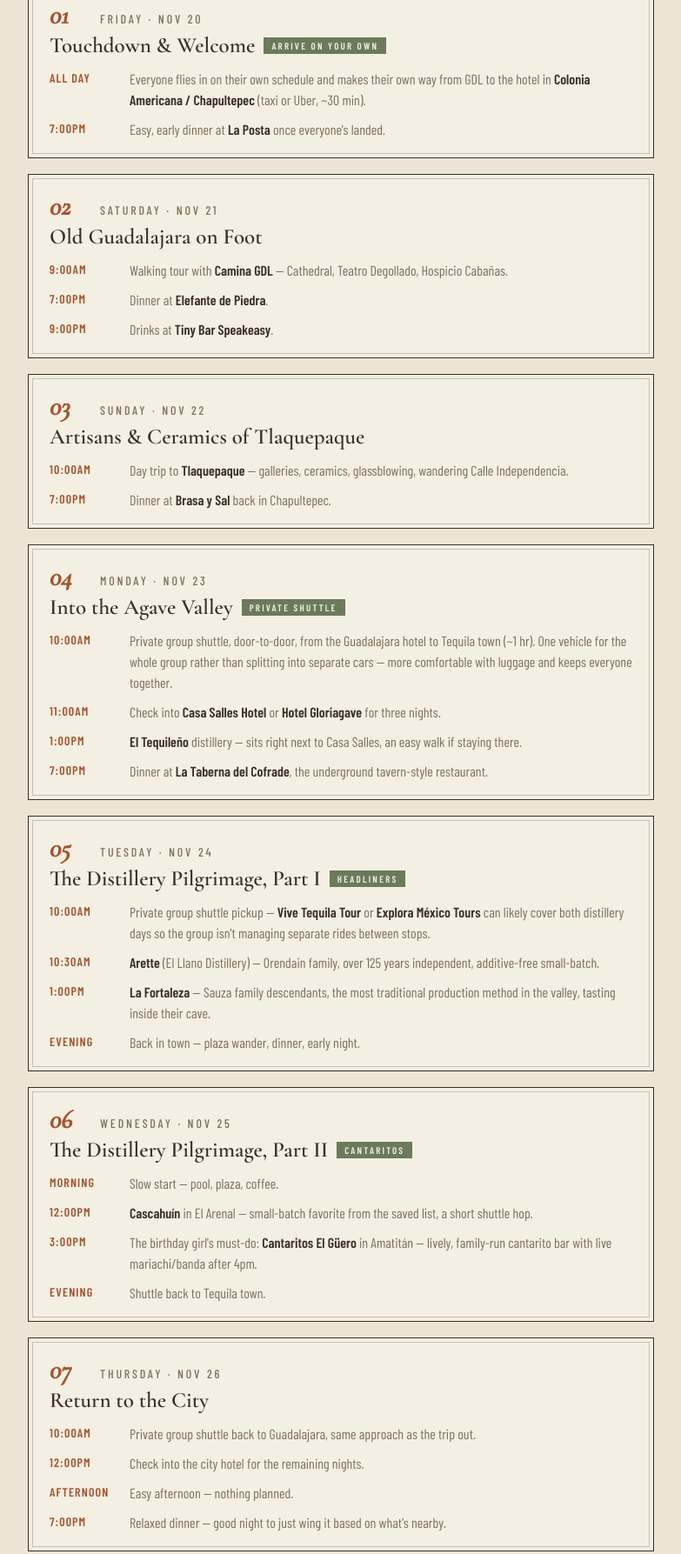
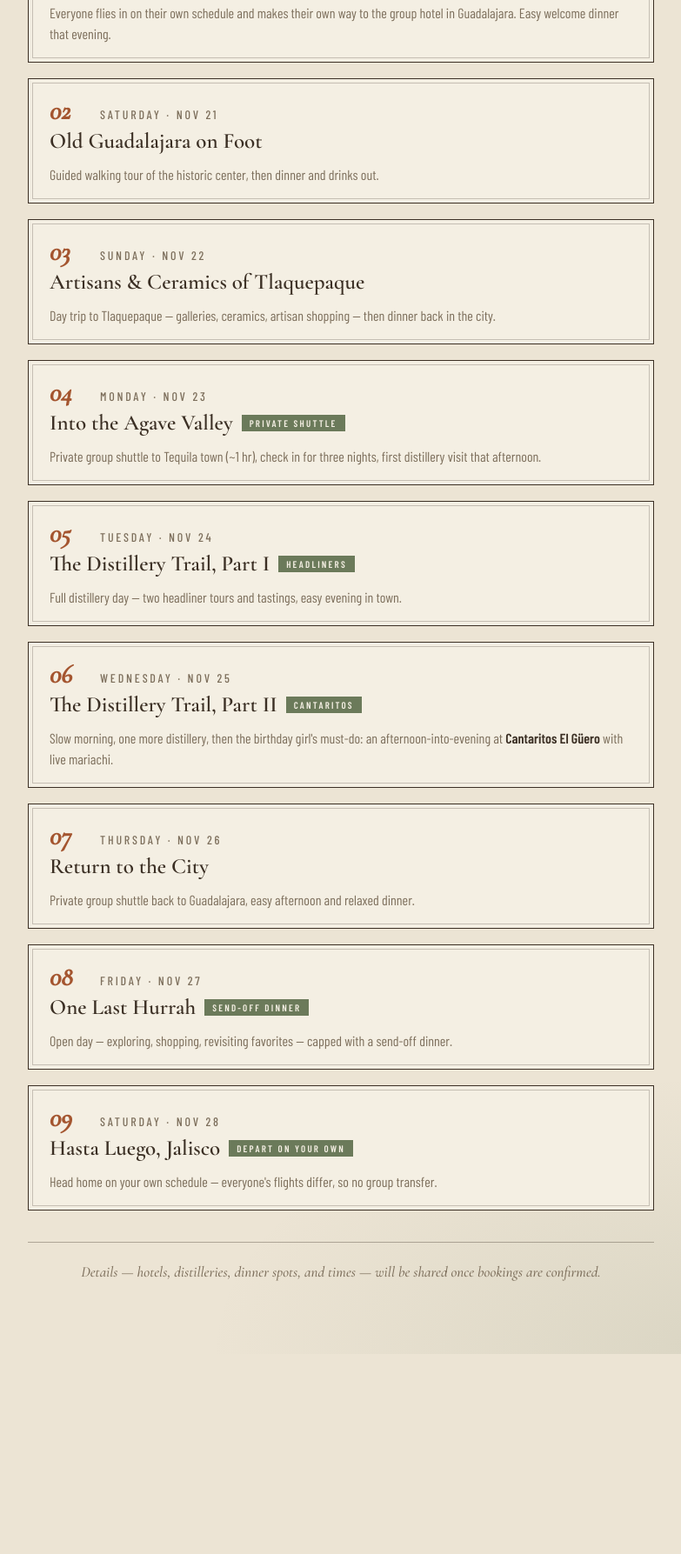
Before and after one commit to restine-photo/2026-gdl-itinerary, a plain HTML site: page itinerary.html in a window 1280 px wide. Shown: the part 500-2287 px from the top of the page at 87% size, without its empty margins (248-1031 px from the left). After the commit the page ends 2057 px from the top, so only its background shows below. Drawn offline with nearby package versions, Linux system fonts and the light colour scheme.

Commit message:
Update itinerary.html

```diff
--- a/itinerary.html
+++ b/itinerary.html
@@ -100,93 +100,74 @@
   <a class="back-link" href="index.html">← Back to the Invitation</a>
 
   <header>
-    <div class="eyebrow">Erika · Cuarenta Años</div>
+    <div class="eyebrow">¡Viva Erika!</div>
     <h1>Proposed <em>Itinerary</em></h1>
-    <p class="sub">A rough draft built from the saved places list and distillery research — nothing booked yet. Meant as a starting point to react to and adjust.</p>
+    <p class="sub">The high-level shape of the week — exact spots, times, and reservations come later.</p>
     <div class="trip-meta">
       <div>Dates<strong>Nov 20 – 28, 2026</strong></div>
-      <div>From<strong>Chicago</strong></div>
       <div>Nights<strong>8</strong></div>
       <div>Base<strong>Guadalajara + Tequila</strong></div>
     </div>
   </header>
 
-  <p class="note-banner">Draft status: hotel, tours, and restaurant reservations are all placeholders — nothing is confirmed. Treat this as a shape for the week, not a locked schedule.<br>Have a spot to suggest? Add it to the <a href="gdl_places_tracker.html">Saved Places list</a>.</p>
+  <p class="note-banner">Nothing is booked yet — this is the plan at a glance, not a locked schedule.</p>
 
   <div class="day">
     <div class="day-head"><div class="day-num">01</div><div class="day-date">Friday · Nov 20</div></div>
     <div class="day-title">Touchdown &amp; Welcome<span class="tag">Arrive on your own</span></div>
-    <div class="time-row"><div class="time-label">All day</div><div class="time-text">Everyone flies in on their own schedule and makes their own way from GDL to the hotel in <strong>Colonia Americana / Chapultepec</strong> (taxi or Uber, ~30 min).</div></div>
-    <div class="time-row"><div class="time-label">7:00pm</div><div class="time-text">Easy, early dinner at <strong>La Posta</strong> once everyone's landed.</div></div>
+    <div class="time-row"><div class="time-text">Everyone flies in on their own schedule and makes their own way to the group hotel in Guadalajara. Easy welcome dinner that evening.</div></div>
   </div>
 
   <div class="day">
     <div class="day-head"><div class="day-num">02</div><div class="day-date">Saturday · Nov 21</div></div>
     <div class="day-title">Old Guadalajara on Foot</div>
-    <div class="time-row"><div class="time-label">9:00am</div><div class="time-text">Walking tour with <strong>Camina GDL</strong> — Cathedral, Teatro Degollado, Hospicio Cabañas.</div></div>
-    <div class="time-row"><div class="time-label">7:00pm</div><div class="time-text">Dinner at <strong>Elefante de Piedra</strong>.</div></div>
-    <div class="time-row"><div class="time-label">9:00pm</div><div class="time-text">Drinks at <strong>Tiny Bar Speakeasy</strong>.</div></div>
+    <div class="time-row"><div class="time-text">Guided walking tour of the historic center, then dinner and drinks out.</div></div>
   </div>
 
   <div class="day">
     <div class="day-head"><div class="day-num">03</div><div class="day-date">Sunday · Nov 22</div></div>
     <div class="day-title">Artisans &amp; Ceramics of Tlaquepaque</div>
-    <div class="time-row"><div class="time-label">10:00am</div><div class="time-text">Day trip to <strong>Tlaquepaque</strong> — galleries, ceramics, glassblowing, wandering Calle Independencia.</div></div>
-    <div class="time-row"><div class="time-label">7:00pm</div><div class="time-text">Dinner at <strong>Brasa y Sal</strong> back in Chapultepec.</div></div>
+    <div class="time-row"><div class="time-text">Day trip to Tlaquepaque — galleries, ceramics, artisan shopping — then dinner back in the city.</div></div>
   </div>
 
   <div class="day">
     <div class="day-head"><div class="day-num">04</div><div class="day-date">Monday · Nov 23</div></div>
     <div class="day-title">Into the Agave Valley<span class="tag">Private shuttle</span></div>
-    <div class="time-row"><div class="time-label">10:00am</div><div class="time-text">Private group shuttle, door-to-door, from the Guadalajara hotel to Tequila town (~1 hr). One vehicle for the whole group rather than splitting into separate cars — more comfortable with luggage and keeps everyone together.</div></div>
-    <div class="time-row"><div class="time-label">11:00am</div><div class="time-text">Check into <strong>Casa Salles Hotel</strong> or <strong>Hotel Gloriagave</strong> for three nights.</div></div>
-    <div class="time-row"><div class="time-label">1:00pm</div><div class="time-text"><strong>El Tequileño</strong> distillery — sits right next to Casa Salles, an easy walk if staying there.</div></div>
-    <div class="time-row"><div class="time-label">7:00pm</div><div class="time-text">Dinner at <strong>La Taberna del Cofrade</strong>, the underground tavern-style restaurant.</div></div>
+    <div class="time-row"><div class="time-text">Private group shuttle to Tequila town (~1 hr), check in for three nights, first distillery visit that afternoon.</div></div>
   </div>
 
   <div class="day">
     <div class="day-head"><div class="day-num">05</div><div class="day-date">Tuesday · Nov 24</div></div>
-    <div class="day-title">The Distillery Pilgrimage, Part I<span class="tag">Headliners</span></div>
-    <div class="time-row"><div class="time-label">10:00am</div><div class="time-text">Private group shuttle pickup — <strong>Vive Tequila Tour</strong> or <strong>Explora México Tours</strong> can likely cover both distillery days so the group isn't managing separate rides between stops.</div></div>
-    <div class="time-row"><div class="time-label">10:30am</div><div class="time-text"><strong>Arette</strong> (El Llano Distillery) — Orendain family, over 125 years independent, additive-free small-batch.</div></div>
-    <div class="time-row"><div class="time-label">1:00pm</div><div class="time-text"><strong>La Fortaleza</strong> — Sauza family descendants, the most traditional production method in the valley, tasting inside their cave.</div></div>
-    <div class="time-row"><div class="time-label">Evening</div><div class="time-text">Back in town — plaza wander, dinner, early night.</div></div>
+    <div class="day-title">The Distillery Trail, Part I<span class="tag">Headliners</span></div>
+    <div class="time-row"><div class="time-text">Full distillery day — two headliner tours and tastings, easy evening in town.</div></div>
   </div>
 
   <div class="day">
     <div class="day-head"><div class="day-num">06</div><div class="day-date">Wednesday · Nov 25</div></div>
-    <div class="day-title">The Distillery Pilgrimage, Part II<span class="tag">Cantaritos</span></div>
-    <div class="time-row"><div class="time-label">Morning</div><div class="time-text">Slow start — pool, plaza, coffee.</div></div>
-    <div class="time-row"><div class="time-label">12:00pm</div><div class="time-text"><strong>Cascahuín</strong> in El Arenal — small-batch favorite from the saved list, a short shuttle hop.</div></div>
-    <div class="time-row"><div class="time-label">3:00pm</div><div class="time-text">The birthday girl's must-do: <strong>Cantaritos El Güero</strong> in Amatitán — lively, family-run cantarito bar with live mariachi/banda after 4pm.</div></div>
-    <div class="time-row"><div class="time-label">Evening</div><div class="time-text">Shuttle back to Tequila town.</div></div>
+    <div class="day-title">The Distillery Trail, Part II<span class="tag">Cantaritos</span></div>
+    <div class="time-row"><div class="time-text">Slow morning, one more distillery, then the birthday girl's must-do: an afternoon-into-evening at <strong>Cantaritos El Güero</strong> with live mariachi.</div></div>
   </div>
 
   <div class="day">
     <div class="day-head"><div class="day-num">07</div><div class="day-date">Thursday · Nov 26</div></div>
     <div class="day-title">Return to the City</div>
-    <div class="time-row"><div class="time-label">10:00am</div><div class="time-text">Private group shuttle back to Guadalajara, same approach as the trip out.</div></div>
-    <div class="time-row"><div class="time-label">12:00pm</div><div class="time-text">Check into the city hotel for the remaining nights.</div></div>
-    <div class="time-row"><div class="time-label">Afternoon</div><div class="time-text">Easy afternoon — nothing planned.</div></div>
-    <div class="time-row"><div class="time-label">7:00pm</div><div class="time-text">Relaxed dinner — good night to just wing it based on what's nearby.</div></div>
+    <div class="time-row"><div class="time-text">Private group shuttle back to Guadalajara, easy afternoon and relaxed dinner.</div></div>
   </div>
 
   <div class="day">
     <div class="day-head"><div class="day-num">08</div><div class="day-date">Friday · Nov 27</div></div>
     <div class="day-title">One Last Hurrah<span class="tag">Send-off dinner</span></div>
-    <div class="time-row"><div class="time-label">All day</div><div class="time-text">Open — Chapultepec exploring, shopping, souvenirs, or a repeat visit to a favorite spot from earlier in the week.</div></div>
-    <div class="time-row"><div class="time-label">7:00pm</div><div class="time-text">Last-hurrah dinner.</div></div>
+    <div class="time-row"><div class="time-text">Open day — exploring, shopping, revisiting favorites — capped with a send-off dinner.</div></div>
   </div>
 
   <div class="day">
     <div class="day-head"><div class="day-num">09</div><div class="day-date">Saturday · Nov 28</div></div>
     <div class="day-title">Hasta Luego, Jalisco<span class="tag">Depart on your own</span></div>
-    <div class="time-row"><div class="time-label">Morning</div><div class="time-text">Free morning — a last coffee, a final walk around the neighborhood, or a relaxed pack-up.</div></div>
-    <div class="time-row"><div class="time-label">All day</div><div class="time-text">Head to GDL on your own schedule (taxi or Uber, ~30 min) — everyone's flights differ, so no group transfer.</div></div>
+    <div class="time-row"><div class="time-text">Head home on your own schedule — everyone's flights differ, so no group transfer.</div></div>
   </div>
 
   <footer>
-    Built from the saved places tracker and distillery research — Casa Sauza, Jose Cuervo, and Tequila Atanasio are still on the list as alternates if the distillery lineup changes. Nothing here is booked; treat dates and pairings as a starting point.
+    Details — hotels, distilleries, dinner spots, and times — will be shared once bookings are confirmed.
   </footer>
 </div>
 
```
